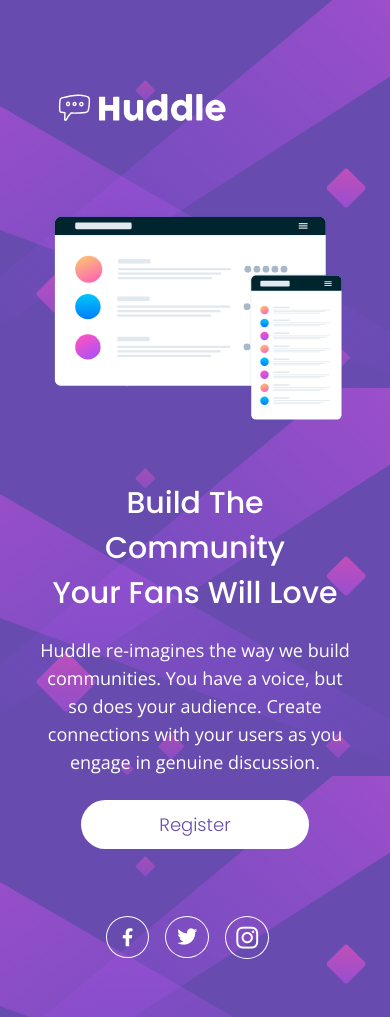
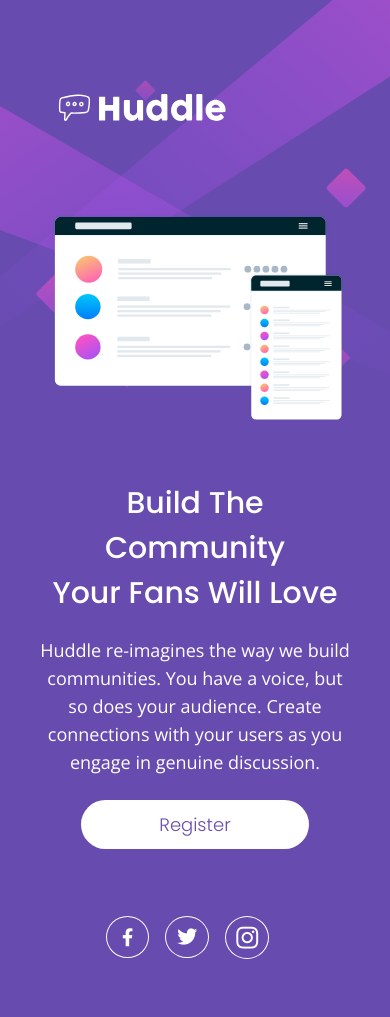
Before and after one commit to hamilton-vivas/projeto-huddle-base, a plain HTML site: page index.html in a window 390 px wide. Drawn offline with nearby package versions, Linux system fonts and the light colour scheme.

Commit message:
Ajustes no responsivo

```diff
--- a/src/css/estilos.css
+++ b/src/css/estilos.css
@@ -4,9 +4,11 @@ html {
 }
 
 body {
-    background-color: hsl(257, 40%, 49%);
+    background-color: #674baf;
     background-image: url('../images/bg-desktop.svg');
+    background-repeat: no-repeat;
     background-size: cover;
+    max-width: 1440px;
 }
 
 .header .logo {
@@ -61,18 +63,16 @@ body {
 }
 
 .corpo .corpo-centro .register a {
-    transition: 0.3s;
+    transition: 0.4s ease-in-out all;
     font-weight: 300;
 }
 
 
 
 .corpo .corpo-centro .register:hover a {
-   background-color:  hsl(300, 69%, 71%) ;
+   background-color:  #e882e8 ;
    color: #ffffff;
 }
-
-
 
 .corpo .corpo-centro .register .link-register {
     font-size: 1.8rem;
@@ -120,10 +120,10 @@ body {
 }
 
 .footer a .fab{
-    transition: 0.3s;
+    transition: 0.3s ease-in-out all;
 }
 
 .footer a:hover .fab {
-    color:  #8b1f5a ;
-    border: 1px solid #8b1f5a;
+    color:  #e882e8 ;
+    border: 1px solid #e882e8;
 }
--- a/src/css/responsivo.css
+++ b/src/css/responsivo.css
@@ -3,6 +3,7 @@
     body {
         background-image: url('../images/bg-mobile.svg');
         background-size: contain;
+        background-repeat: no-repeat;
         padding: 20px;
     }
 
@@ -39,6 +40,13 @@
     }
 }
 
+@media (max-width:2560px) {
+   body {
+    max-width:max-content;
+    margin: 0 auto;
+    }
+}
+
 @media (max-width:1280px) {
     body {
         padding: 40px;
```
